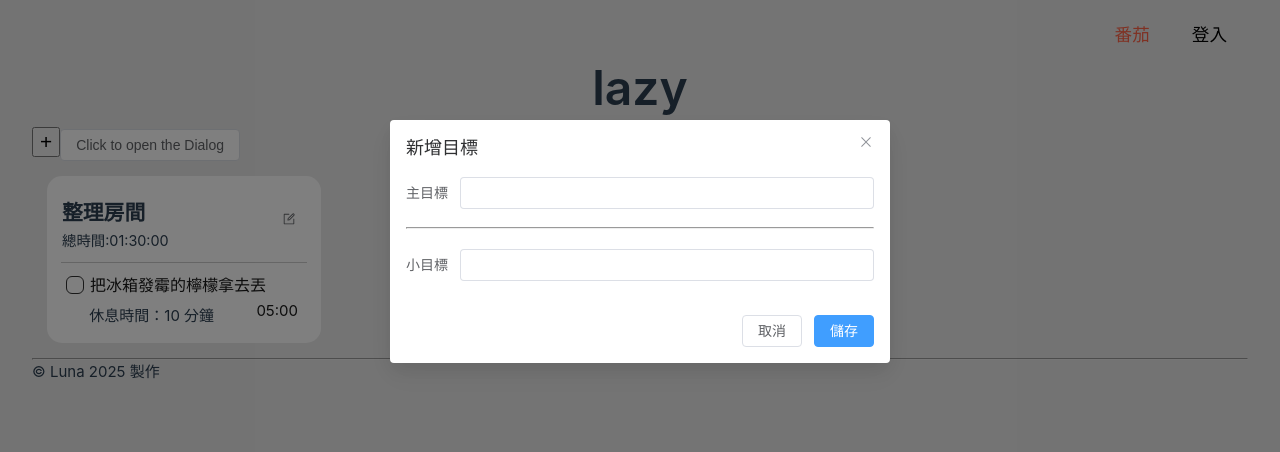
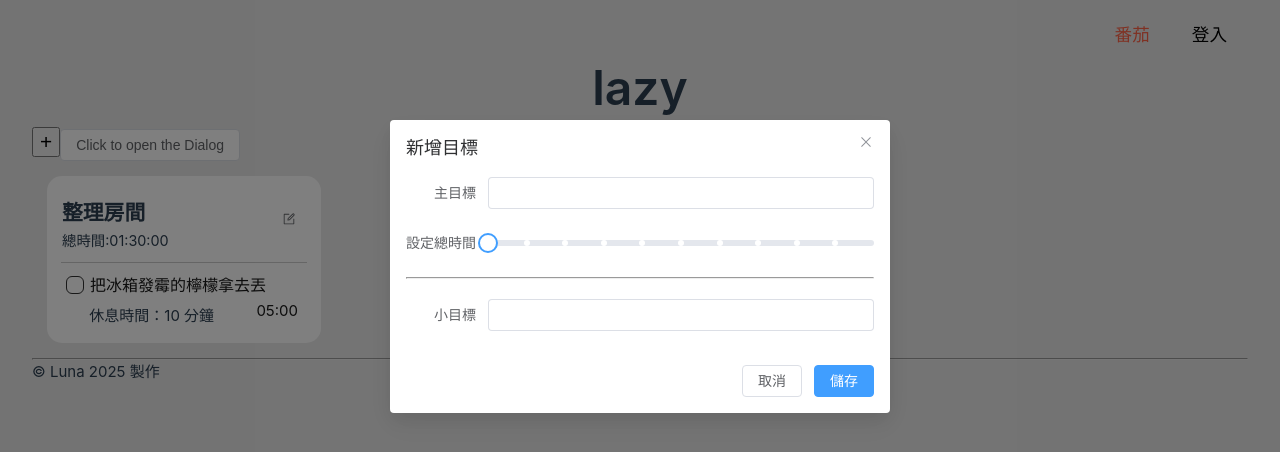
Before and after one commit to lunajustcoding/lazy-goal-frontend, a Vue app: page / in a window 1280 px wide. Both pictures are taken after a click on the button "Click to open the Dialog". Shown: the top 452 px of the page. Built offline with nearby package versions, Linux system fonts and the light colour scheme.

Commit message:
add: form item

```diff
--- a/src/views/HomeView.vue
+++ b/src/views/HomeView.vue
@@ -45,6 +45,9 @@
       <el-form-item label="主目標">
         <el-input v-model="form.goal" />
       </el-form-item>
+      <el-form-item label="設定總時間">
+        <el-slider v-model="form.reset" :step="10" show-stops />
+      </el-form-item>
       <hr />
       <el-form-item
         class="mt-5"
@@ -71,6 +74,7 @@ const dialogVisible = ref(false);
 
 const form = reactive({
   goal: "",
+  Timing: 0,
   subGoals: [
     {
       content: "",
```
